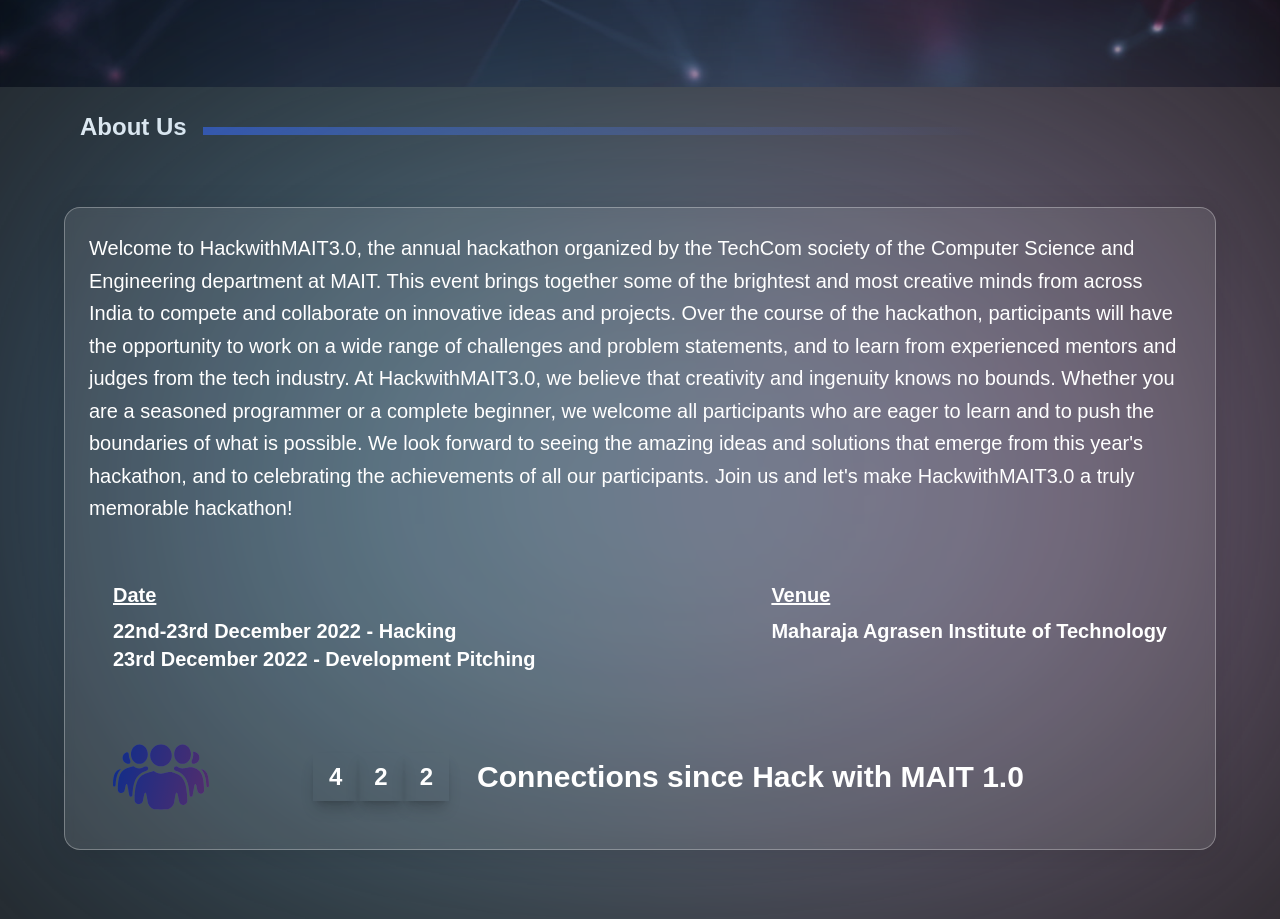
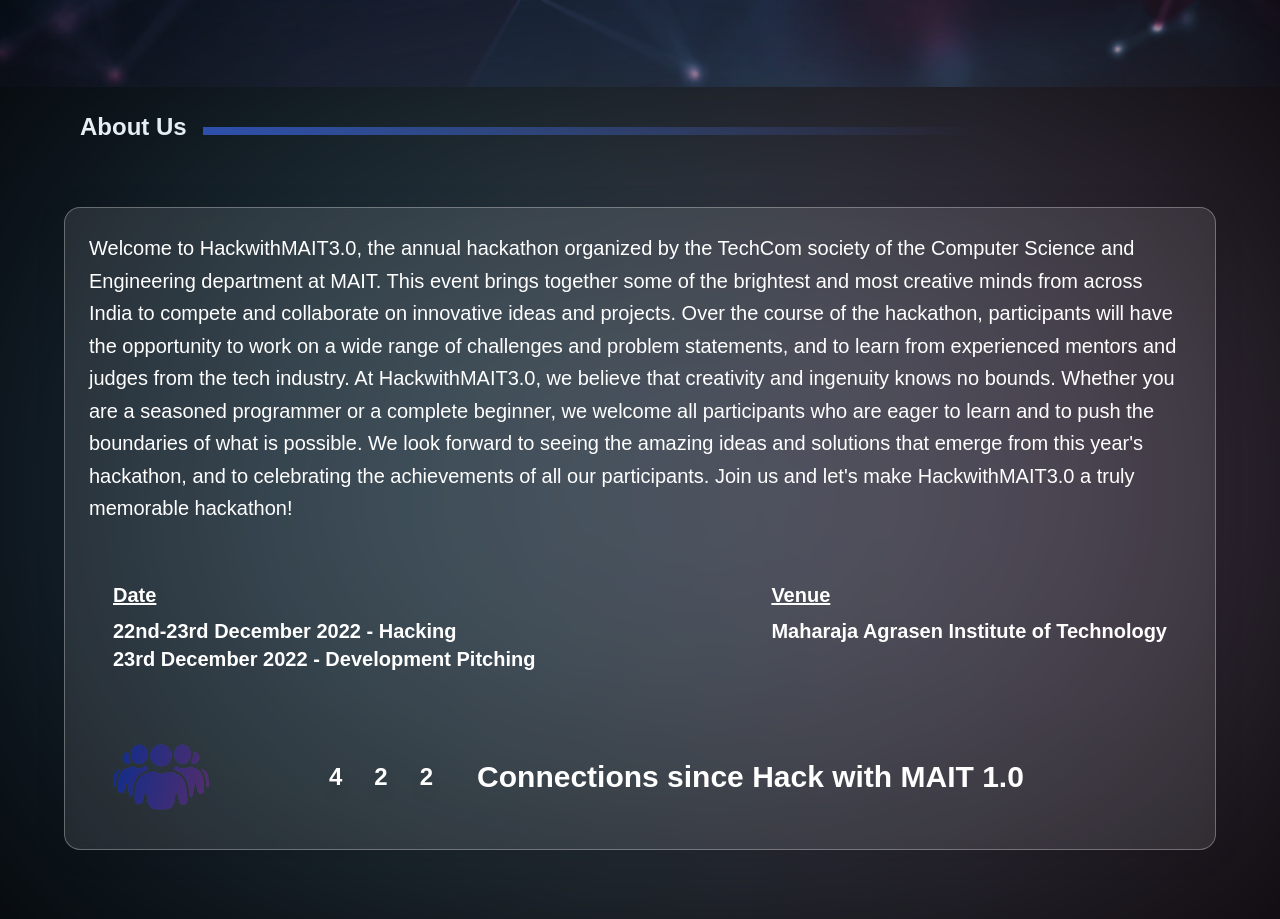
Before and after one commit to nawed2611/hackwithmait, a React (Vite) app: page / in a window 1280 px wide. Shown: the part 713-1632 px from the top of the page. Built offline with nearby package versions, Linux system fonts and the light colour scheme; a web font is replaced by a local one; what tw-elements would draw is missing.

Commit message:
Add changes

```diff
--- a/src/components/Card.jsx
+++ b/src/components/Card.jsx
@@ -4,7 +4,7 @@
 
 const Card = ({ img, linkedin, onClick, name, role }) => {
   return (
-    <motion.div onClick={onClick} className='w-44 bg-[#1e1e1e] cursor-pointer sm:w-[16vw] drop-shadow-lg hover:scale-105 transition-all p-2 flex flex-col items-center rounded-lg'>
+    <motion.div onClick={onClick} className='w-44 bg-[black] cursor-pointer sm:w-[16vw] drop-shadow-lg hover:scale-105 transition-all p-2 flex flex-col items-center rounded-lg'>
       <img src={img} alt="photo" className='rounded-full h-32 w-32 object-cover mx-auto my-2' />
       <p className=' font-semibold text-xl'>{name}</p>
       <p className=' font-light text-lg'>{role}</p>
--- a/src/index.css
+++ b/src/index.css
@@ -12,7 +12,7 @@
 
 body {
   font-family: "Darker Grotesque", sans-serif;
-  background-color: #1e1e1e;
+  background-color: black;
 }
 
 .button-bg {
@@ -89,7 +89,7 @@
     #72c2d3 28.48%,
     #e7a1e0 98.99%
   );
-  opacity: 0.6;
+  opacity: 0.4;
   filter: blur(212.104px);
   position: absolute;
   /* transform: matrix(-0.31, -0.95, -0.95, 0.31, 0, 0); */
--- a/src/pages/About.jsx
+++ b/src/pages/About.jsx
@@ -38,9 +38,9 @@
           <img src={Aboutsvg} className='w-24 h-24 mx-6 ' />
           <div className='flex flex-col sm:flex-row items-center w-full font-bold sm:ml-20 gap-6'>
             <div className='flex'>
-              <p className='shadow-lg shadow-[#00000030] p-2 px-4'>4</p>
-              <p className='shadow-lg shadow-[#00000030] p-2 px-4'>2</p>
-              <p className='shadow-lg shadow-[#00000030] p-2 px-4'>2</p>
+              <p className='drop-shadow-lg shadow-[#00000030] p-2 px-4'>4</p>
+              <p className='drop-shadow-lg shadow-[#00000030] p-2 px-4'>2</p>
+              <p className='drop-shadow-lg shadow-[#00000030] p-2 px-4'>2</p>
             </div>
             <p className='mx-1 text-center text-3xl'>Connections since Hack with MAIT 1.0</p>
           </div>
--- a/src/pages/Carousel.jsx
+++ b/src/pages/Carousel.jsx
@@ -2,7 +2,7 @@
 
 const CarouselScreen = () => {
     return (
-        <div className='flex flex-col overflow-hidden carousel-bg items-center'>
+        <div className='flex flex-col overflow-hidden items-center'>
             <div className='flex flex-col items-center sm:items-baseline sm:flex-row w-full space-x-4 sm:px-20 p-2'>
                 <p className='text-white font-semibold text-2xl'>
                     Hack with MAIT 1.0
--- a/src/pages/Footer.jsx
+++ b/src/pages/Footer.jsx
@@ -3,7 +3,8 @@
 
 const Footer = () => {
     return (
-        <div className='flex content-center Contact Us' style={{ 'backgroundImage': 'url(https://i2.wp.com/pixahive.com/wp-content/uploads/2021/03/purple-black-background-369602-pixahive.jpg?fit=2560%2C1440&ssl=1)' }}>
+        <div className='flex content-center Contact Us'>
+            <div className="radial-bg-2 w-[98vw] h-[30vh] absolute"></div>
             <div className='flex flex-wrap  mx-auto shrink justify-evenly'
                 style={{
                     'color': 'white',
--- a/src/pages/Team.jsx
+++ b/src/pages/Team.jsx
@@ -226,7 +226,7 @@
             <AnimatePresence>
                 {
                     selectedId && (
-                        <motion.div className='bg-[#1e1e1e] text-white rounded-md sm:ml-72 ml-4 drop-shadow-md border border-blue-800 p-4 absolute mt-32 w-[90vw] sm:w-[45vw] sm:min-h-[50vh]'
+                        <motion.div className='bg-black text-white rounded-md sm:ml-72 ml-4 drop-shadow-md border border-blue-800 p-4 absolute mt-32 w-[90vw] sm:w-[45vw] sm:min-h-[50vh]'
                             initial={{ opacity: 0, y: 100 }}
                             animate={{ opacity: 1, y: 0 }}
                             exit={{ opacity: 0, y: 100 }}
```
